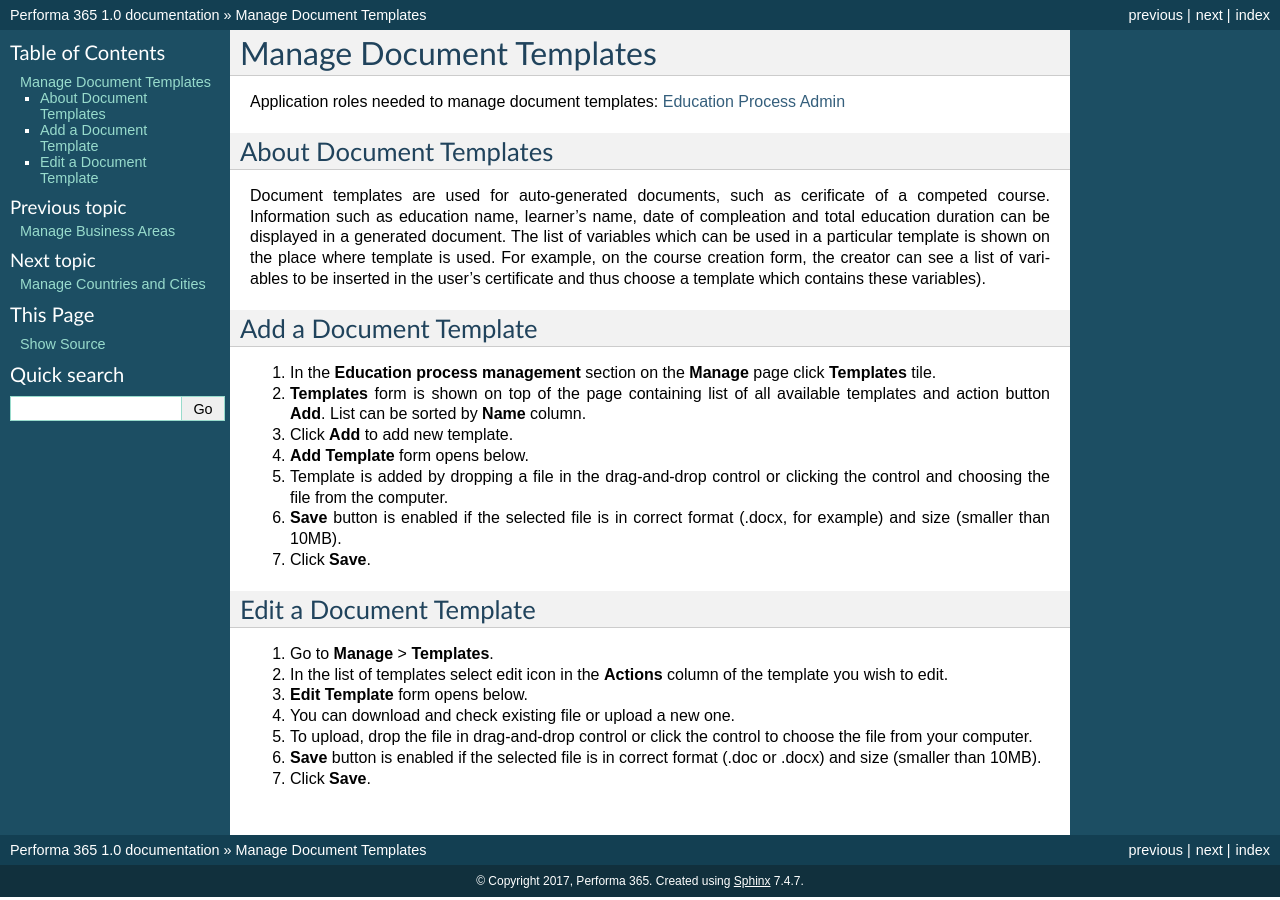
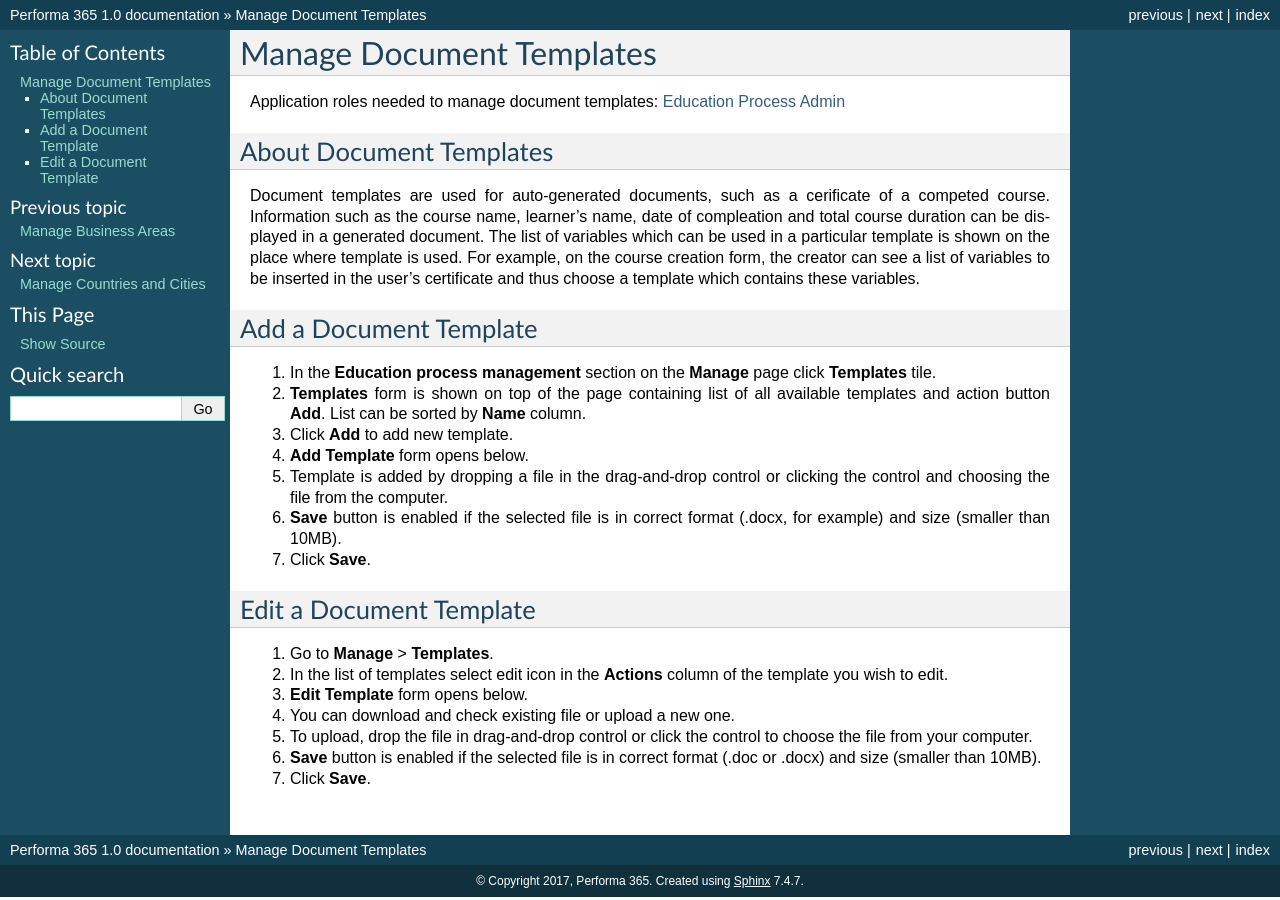
Before and after one commit to pslisko/performa365docs, a Sphinx documentation site: the page built from docs/howto/manage_document_templates.rst, in a window 1280 px wide. Built offline with Sphinx 7.4.7, drawn with Linux system fonts in a browser that asks for light colours; pages that are not in the unit, such as notebooks, are missing from menus.

Commit message:
Update manage_document_templates.rst

```diff
--- a/docs/howto/manage_document_templates.rst
+++ b/docs/howto/manage_document_templates.rst
@@ -7,7 +7,7 @@
 
 About Document Templates
 ^^^^^^^^^^^^^^^^^^^^^^^^^^^
-Document templates are used for auto-generated documents, such as cerificate of a competed course. Information such as education name, learner's name, date of compleation and total education duration can be displayed in a generated document. The list of variables which can be used in a particular template is shown on the place where template is used. For example, on the course creation form, the creator can see a list of variables to be inserted in the user's certificate and thus choose a template which contains these variables).
+Document templates are used for auto-generated documents, such as a cerificate of a competed course. Information such as the course name, learner's name, date of compleation and total course duration can be displayed in a generated document. The list of variables which can be used in a particular template is shown on the place where template is used. For example, on the course creation form, the creator can see a list of variables to be inserted in the user's certificate and thus choose a template which contains these variables.
 
 Add a Document Template
 ^^^^^^^^^^^^^^^^^^^^^^^^^^^
```
